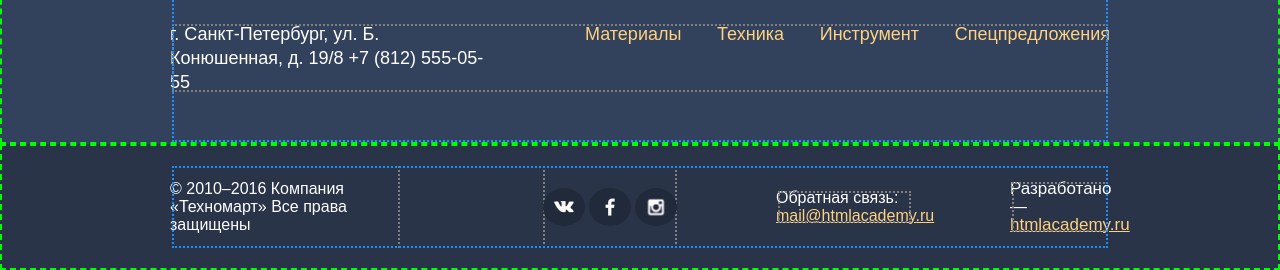
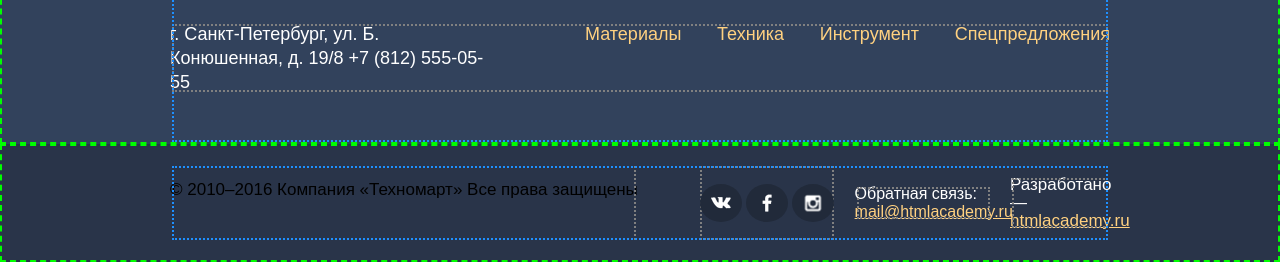
Before and after one commit to inquiring/technomart, a website: page index.html in a window 1280 px wide. Shown: the part 2923-3193 px from the top of the page. Drawn offline with nearby package versions, Linux system fonts and the light colour scheme; files that its build step writes are made by us from their sources; a web font is replaced by a local one.

Commit message:
убрал блок copyright

```diff
--- a/less/blocks/footer-bottom.less
+++ b/less/blocks/footer-bottom.less
@@ -2,18 +2,7 @@
   padding: 20px 0;
 
   background: @main-color;
-  &__copyright {
-    width: 232px;
 
-    font-size: 16px;
-    font-weight: 400;
-    line-height: 18px;
-
-    color: #000;
-  }
-  &__copyright-text {
-    color: #fff;
-  }
   &__feedback {
     width: 137px;
 
```
